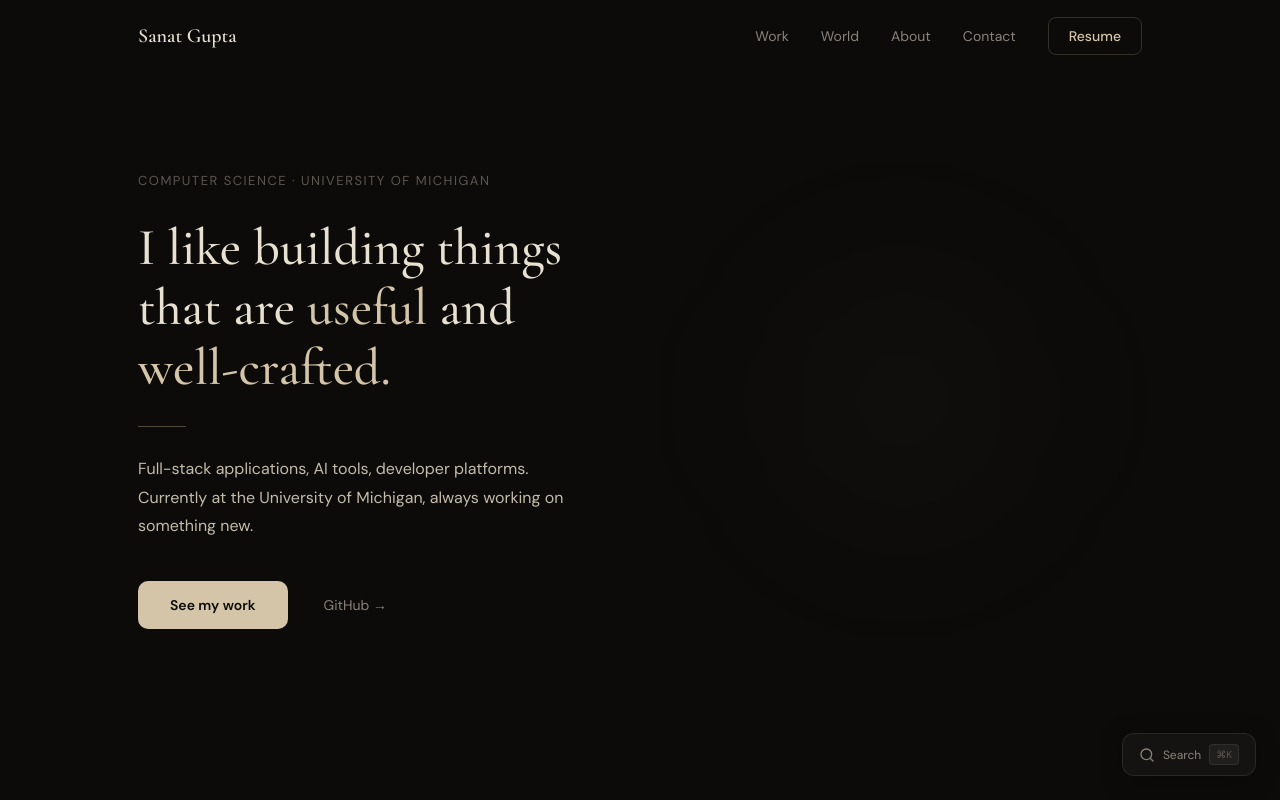
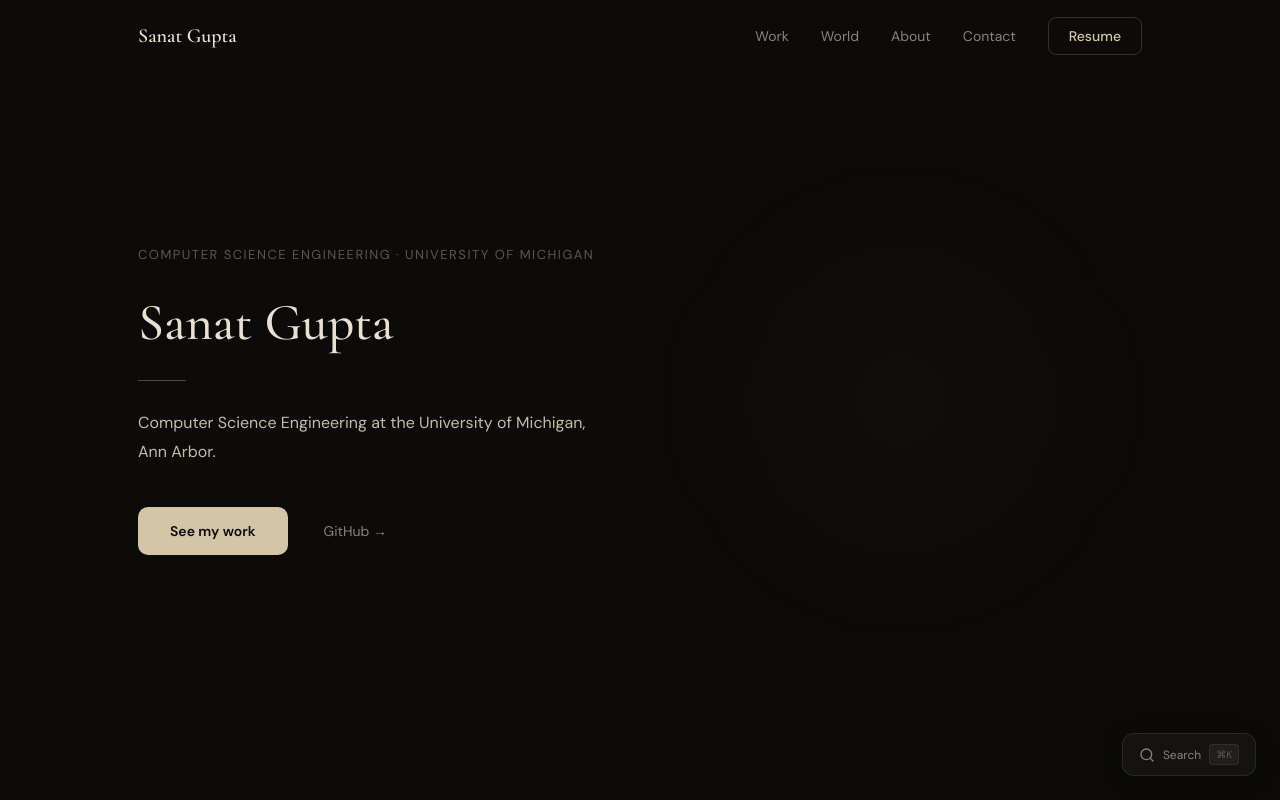
Before and after one commit to thesanatt/my-portfolio, a Next.js app: page / in a window 1280 px wide. Shown: the top 800 px of the page. Built offline with nearby package versions, Linux system fonts and the light colour scheme.

Commit message:
update hero text

```diff
--- a/src/components/Hero.tsx
+++ b/src/components/Hero.tsx
@@ -6,17 +6,13 @@ export default function Hero() {
       <div className="max-w-[600px]">
         <Reveal>
           <p className="font-body text-[12px] md:text-[13px] text-cream-dim mb-5 md:mb-7 tracking-[1.5px] uppercase">
-            Computer Science &middot; University of Michigan
+            Computer Science Engineering &middot; University of Michigan
           </p>
         </Reveal>
 
         <Reveal delay={0.1}>
           <h1 className="font-display text-[34px] md:text-[52px] font-medium leading-[1.15] text-cream mb-5 md:mb-6">
-            I like building things
-            <br />
-            that are <span className="text-accent">useful</span> and
-            <br />
-            <span className="text-accent">well-crafted.</span>
+            Sanat Gupta
           </h1>
         </Reveal>
 
@@ -26,8 +22,7 @@ export default function Hero() {
 
         <Reveal delay={0.2}>
           <p className="font-body text-[15px] md:text-base text-cream-soft leading-[1.8] max-w-[460px] mb-8 md:mb-10">
-            Full-stack applications, AI tools, developer platforms. Currently at
-            the University of Michigan, always working on something new.
+            Computer Science Engineering at the University of Michigan, Ann Arbor.
           </p>
         </Reveal>
 
```
